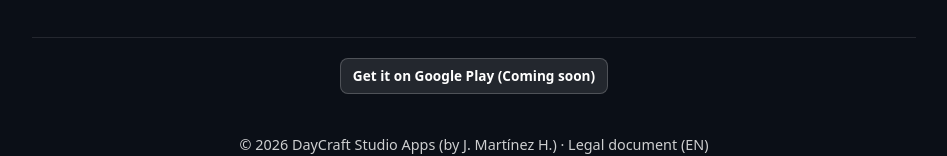
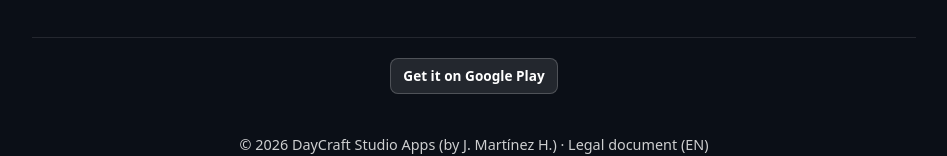
Before and after one commit to daycraftstudioapps/HookNote-legal, a plain HTML site: page docs/en/index.html in a window 1280 px wide. Shown: the part 6422-6578 px from the top of the page, without its empty margins (166-1113 px from the left). Drawn offline with Linux system fonts and the light colour scheme.

Commit message:
Update index.html

```diff
--- a/docs/en/index.html
+++ b/docs/en/index.html
@@ -229,7 +229,11 @@
       <a href="../" class="btn-store" aria-label="View Spanish version">ES</a>
 
       <!-- Store button (placeholder) -->
-      <a href="#" class="btn-store">Download App</a>
+      <a href="https://play.google.com/store/apps/details?id=com.hooknote.app"
+    	   class="btn-store"
+    	   target="_blank"
+    	   rel="noopener noreferrer">Download App
+      </a>
     </div>
   </nav>
 </header>
@@ -472,10 +476,13 @@
     </section>
 
     <footer>
-      <a href="#" class="btn-store" style="margin-bottom:12px">
-        Get it on Google Play (Coming soon)
-      </a>
-
+      <a href="https://play.google.com/store/apps/details?id=com.hooknote.app"
+  	   class="btn-store"
+  	   style="margin-bottom:12px"
+  	   target="_blank"
+  	   rel="noopener noreferrer">
+  	   Get it on Google Play
+  	  </a>
       <p>© <span id="year"></span> DayCraft Studio Apps (by J. Martínez H.) · Legal document (EN)</p>
     </footer>
   </main>
```
